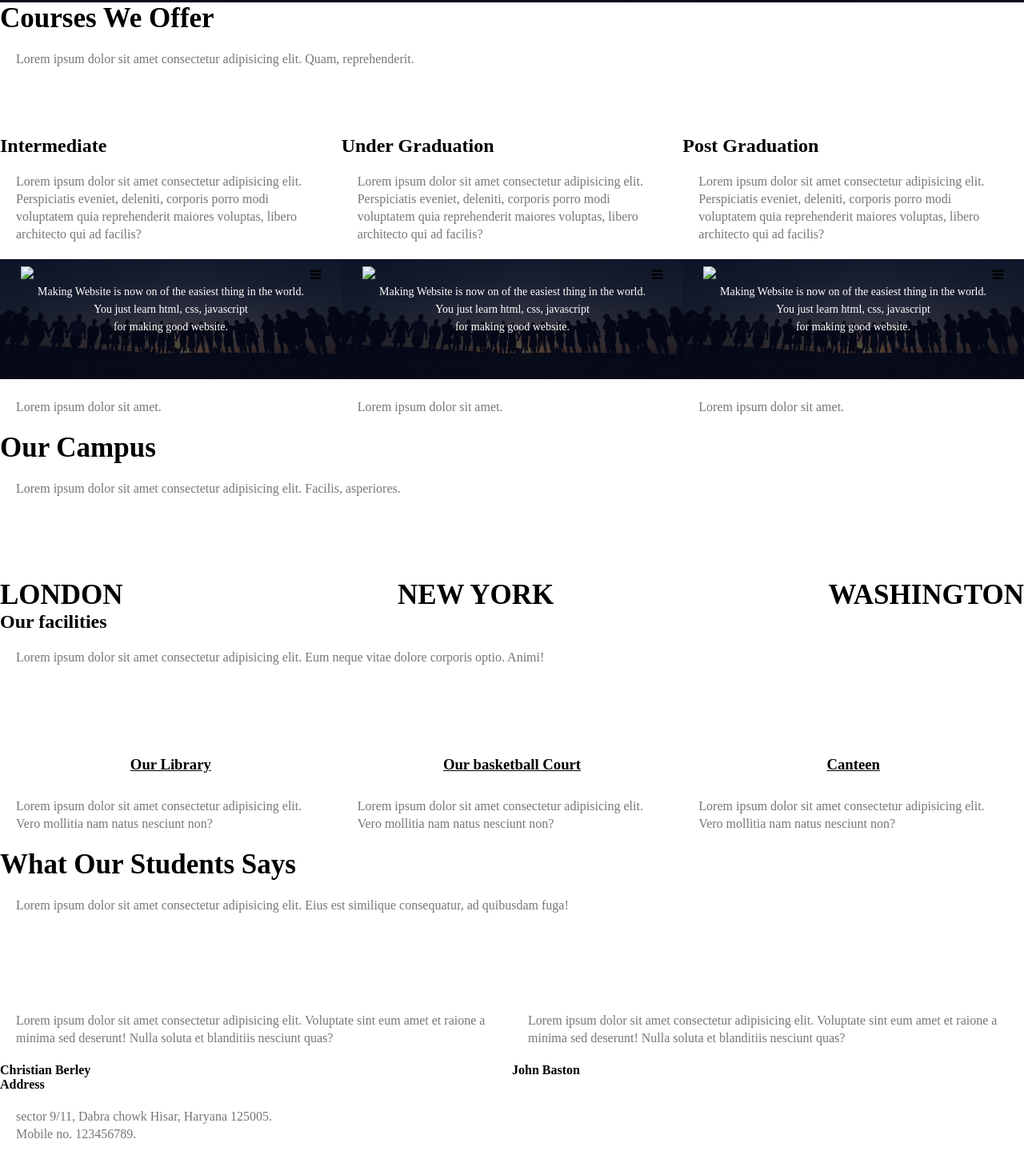
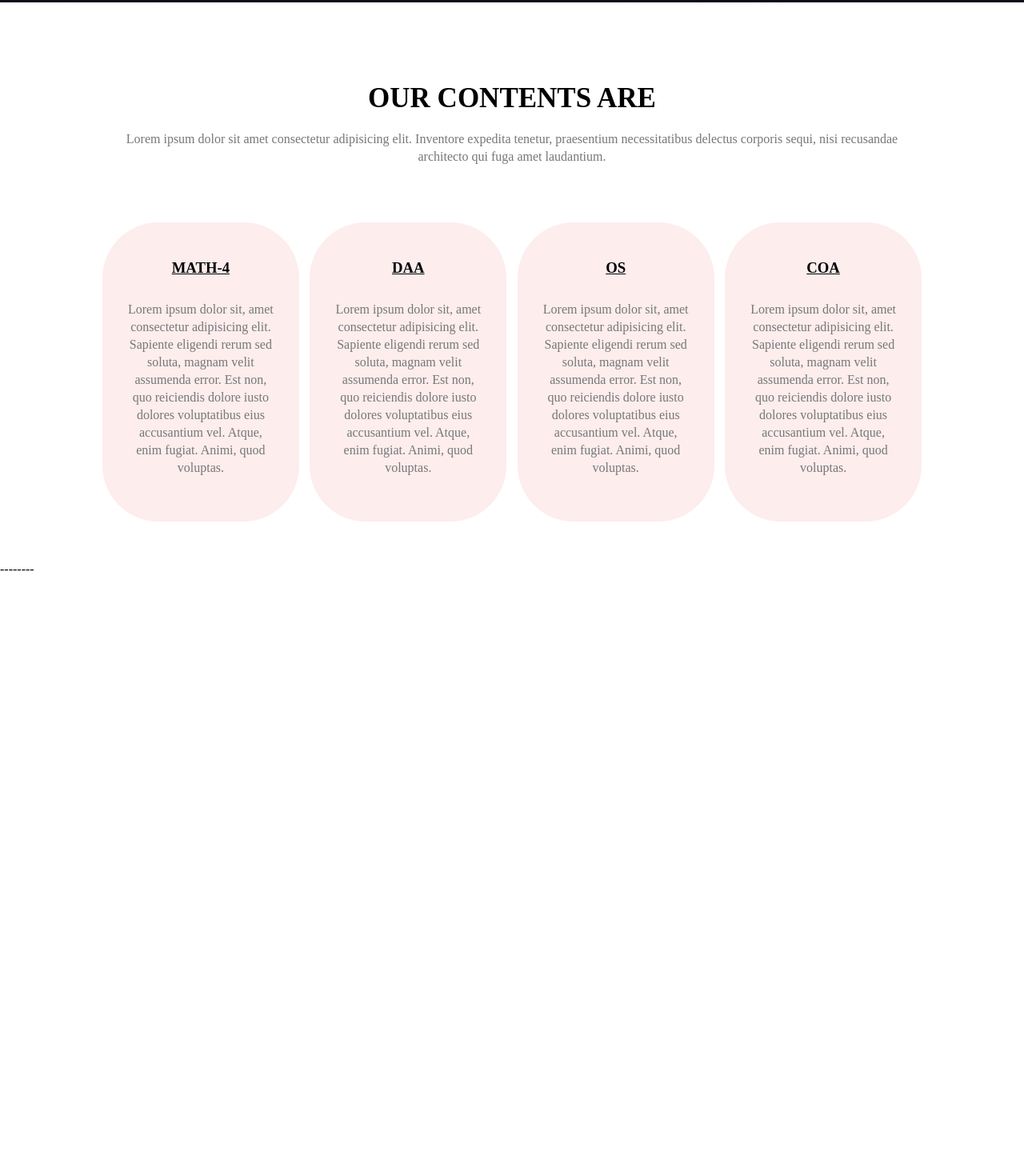
Before and after one commit to Albstrow/study.github.io, a plain HTML site: page index.html in a window 1280 px wide. Shown: the part 797-2246 px from the top of the page at 80% size. After the commit the page ends 1518 px from the top, so only its background shows below. Drawn offline with Linux system fonts and the light colour scheme; a web font is replaced by a local one.

Commit message:
Update index.html

```diff
--- a/index.html
+++ b/index.html
@@ -1,171 +1,76 @@
+
 <!DOCTYPE html>
 <html lang="en">
-
 <head>
     <meta charset="UTF-8">
     <meta http-equiv="X-UA-Compatible" content="IE=edge">
     <meta name="viewport" content="width=device-width, initial-scale=1.0">
-    <title>Website Design</title>
-    <link rel="stylesheet" href="style.css">
+    <title>Study Website for poor student</title>
     <link rel="preconnect" href="https://fonts.googleapis.com">
 <link rel="preconnect" href="https://fonts.gstatic.com" crossorigin>
-    <link
-        href="https://fonts.googleapis.com/css2?family=Baloo+Bhai+2:wght@600&family=Open+Sans:wght@300;400&family=Poppins:ital,wght@0,200;0,300;0,700;1,300&family=Roboto:ital,wght@0,100;0,300;1,100&display=swap"
-        rel="stylesheet">
-    <link rel="stylesheet" href="https://stackpath.bootstrapcdn.com/font-awesome/4.7.0/css/font-awesome.min.css">
+<link href="https://fonts.googleapis.com/css2?family=Baloo+Bhaina+2&display=swap" rel="stylesheet">
+    <link rel="stylesheet" href="style.css">
+<link rel="stylesheet" href="https://cdn.jsdelivr.net/npm/@fortawesome/fontawesome-free@5.15.4/css/fontawesome.min.css">
 </head>
-
 <body>
     <section class="header">
         <nav>
-            <a href="project.html"><img src="images/logo.png"></a>
-            <div class="nav-links" id="nav-Links">
-                <i class="fa fa-times" onclick="hideMenu()"></i>
+            <a href='/'><img src= ""></a>
+            <div class="nav-links" id="corona">
+                <i class="fa-solid fa-bars" onclick="hidemenu()"></i>
+
                 <ul>
-                    <li><a href="#">Home</a></li>
-                    <li><a href="#">About</a></li>
-                    <li><a href="#">Course</a></li>
-                    <li><a href="#">Blog</a></li>
-                    <li><a href="#">Contact</a></li>
+                    <li><a href="#">HOME</a></li>
+                    <li><a href="#">ABOUT US</a></li>
+                    <li><a href="#">CONTACT US</a></li>
+                    <li><a href="#">BLOG</a></li>
                 </ul>
             </div>
-            <i class="fa fa-bars" onclick="showMenu()"></i>
+            <i class="fa-solid fa-bars" onclick="showmenu()"></i>
         </nav>
+
 <div class="text-box">
-            <h1>World Biggest University</h1>
-            <p>Making Website is now on of the easiest thing in the world. You just learn html, css, javascript<br> for
-                making good website.</p>
-            <a href="" class="check-it">Visit us to know more</a>
+    <h1>World best learning platform</h1>
+    <p>Lorem, ipsum dolor sit amet consectetur adipisicing elit. Dolor perferendis deleniti commodi porro ex voluptas ab assumenda, sapiente dignissimos repellat? Fuga in voluptatem illo, minus similique placeat, fugit dolorem quasi id eligendi aut accusantium?</p>
+    <a href="" class="btn">Explore us to know more</a>
 </div>
     </section>
-<!-- course -->
-        <section class="course">
-            <h1>Courses We Offer</h1>
-            <p>Lorem ipsum dolor sit amet consectetur adipisicing elit. Quam, reprehenderit.</p>
+    <!-- ---CONTENT----- -->
+
+<section class="content">
+       <h1>OUR CONTENTS ARE </h1>
+       <p>Lorem ipsum dolor sit amet consectetur adipisicing elit. Inventore expedita tenetur, praesentium necessitatibus delectus corporis sequi, nisi recusandae architecto qui fuga amet laudantium.</p>
        <div class="row">
-                <div class="course-col">
-                     <h2>Intermediate</h2>
-                <p>Lorem ipsum dolor sit amet consectetur adipisicing elit. Perspiciatis eveniet, deleniti, corporis porro modi voluptatem quia reprehenderit maiores voluptas, libero architecto qui ad facilis?</p>
-                <div class="course-col-1">
-                <iframe width="100%" height="100%" src="#" title="YouTube video player" frameborder="0" allow="accelerometer; autoplay; clipboard-write; encrypted-media; gyroscope; picture-in-picture" allowfullscreen></iframe>
-                <p>Lorem ipsum dolor sit amet.</p>
-            </div>                </div>
-                <div class="course-col">
-                    <h2>Under Graduation</h2>
-                    <p>Lorem ipsum dolor sit amet consectetur adipisicing elit. Perspiciatis eveniet, deleniti, corporis porro modi voluptatem quia reprehenderit maiores voluptas, libero architecto qui ad facilis?</p>
-                    <div class="course-col-1">
-                    <iframe width="100%" height="100%" src="#" title="YouTube video player" frameborder="0" allow="accelerometer; autoplay; clipboard-write; encrypted-media; gyroscope; picture-in-picture" allowfullscreen></iframe>
-                    <p>Lorem ipsum dolor sit amet.</p>
+           <div class="class-col">
+               <h3>MATH-4</h3>
+               <p>Lorem ipsum dolor sit, amet consectetur adipisicing elit. Sapiente eligendi rerum sed soluta, magnam velit assumenda error. Est non, quo reiciendis dolore iusto dolores voluptatibus eius accusantium vel. Atque, enim fugiat. Animi, quod voluptas.</p>
            </div>
+           <div class="class-col">
+            <h3>DAA</h3>
+            <p>Lorem ipsum dolor sit, amet consectetur adipisicing elit. Sapiente eligendi rerum sed soluta, magnam velit assumenda error. Est non, quo reiciendis dolore iusto dolores voluptatibus eius accusantium vel. Atque, enim fugiat. Animi, quod voluptas.</p>
         </div>
-                <div class="course-col">
-                    <h2>Post Graduation</h2>
-                    <p>Lorem ipsum dolor sit amet consectetur adipisicing elit. Perspiciatis eveniet, deleniti, corporis porro modi voluptatem quia reprehenderit maiores voluptas, libero architecto qui ad facilis?</p>
-                    <div class="course-col-1">
-                    <iframe width="100%" height="100%" src="#" title="YouTube video player" frameborder="0" allow="accelerometer; autoplay; clipboard-write; encrypted-media; gyroscope; picture-in-picture" allowfullscreen></iframe>
-                    <p>Lorem ipsum dolor sit amet.</p>
+        <div class="class-col">
+            <h3>OS</h3>
+            <p>Lorem ipsum dolor sit, amet consectetur adipisicing elit. Sapiente eligendi rerum sed soluta, magnam velit assumenda error. Est non, quo reiciendis dolore iusto dolores voluptatibus eius accusantium vel. Atque, enim fugiat. Animi, quod voluptas.</p>
         </div>
-                </div>
-            </div>
-        </section>
-        <!-- campus -->
-        <section class="campus">
-            <h1>Our Campus</h1>
-            <p>Lorem ipsum dolor sit amet consectetur adipisicing elit. Facilis, asperiores.</p>
-            <div class="row">
-                <div class="campus-col">
-                    <img src="images/london.png" alt="">
-                    <div class="layer">
-                        <h1>LONDON</h1>
-                    </div>
-                </div>
-                <div class="campus-col">
-                    <img src="images/newyork.png" alt="">
-                    <div class="layer">
-                        <h1>NEW YORK</h1>
-                    </div>
-                </div>
-                <div class="campus-col">
-                    <img src="images/washington.png" alt="">
-                    <div class="layer">
-                        <h1>WASHINGTON</h1>
-                    </div>
-                </div>
-            </div>
-        </section>
-        <section class="facilities">
-            <h2>Our facilities</h2>
-            <p>Lorem ipsum dolor sit amet consectetur adipisicing elit. Eum neque vitae dolore corporis optio. Animi!</p>
-            <div class="row">
-               <div class="facilities-col">
-                   <img src="images/library.png" alt="">
-                   <h3>Our Library</h3>
-                   <p>Lorem ipsum dolor sit amet consectetur adipisicing elit. Vero mollitia nam natus nesciunt non?</p>
-               </div>
-               <div class="facilities-col">
-                  <img src="images/basketball.png" alt="">
-                  <h3>Our basketball Court</h3>
-                  <p>Lorem ipsum dolor sit amet consectetur adipisicing elit. Vero mollitia nam natus nesciunt non?</p>
-              </div>
-              <div class="facilities-col">
-                  <img src="images/cafeteria.png" alt="">
-                  <h3>Canteen</h3>
-                  <p>Lorem ipsum dolor sit amet consectetur adipisicing elit. Vero mollitia nam natus nesciunt non?</p>
-              </div>
-            </div>
-          </section>
-          <!-- testimonials -->
-          <section class="testimonials">
-            <h1>What Our Students Says</h1>
-            <p>Lorem ipsum dolor sit amet consectetur adipisicing elit. Eius est similique consequatur, ad quibusdam fuga!
-            </p>
-            <div class="row">
-                <div class="testimonials-cols">
-                    <img src="images/user1.jpg" alt="">
-                    <p>Lorem ipsum dolor sit amet consectetur adipisicing elit. Voluptate sint eum amet et raione a minima sed deserunt! Nulla soluta et blanditiis nesciunt quas?</p>
-                    <h4>Christian Berley</h2>
-                      <!-- <i class="fa fa-star"></i>
-                      <i class="fa fa-star"></i>
-                      <i class="fa fa-star"></i>
-                      <i class="fa fa-star"></i>
-                      <i class="fa fa-star-o"></i> -->
-                </div>
-                <div class="testimonials-cols">
-                  <img src="images/user2.jpg" alt="">
-                  <p>Lorem ipsum dolor sit amet consectetur adipisicing elit. Voluptate sint eum amet et raione a minima sed deserunt! Nulla soluta et blanditiis nesciunt quas?</p>
-                  <h4>John Baston</h2>
-                      <!-- <i class="fa fa-star"></i>
-                      <i class="fa fa-star"></i>
-                      <i class="fa fa-star"></i>
-                      <i class="fa fa-star"></i>
-                      <i class="fa fa-star-half-o"></i> -->
+        <div class="class-col">
+            <h3>COA</h3>
+            <p>Lorem ipsum dolor sit, amet consectetur adipisicing elit. Sapiente eligendi rerum sed soluta, magnam velit assumenda error. Est non, quo reiciendis dolore iusto dolores voluptatibus eius accusantium vel. Atque, enim fugiat. Animi, quod voluptas.</p>
         </div>
        </div>
 </section>
 
-        <section class="footer">
-            <h4>Address</h4>
-            <p>
-                sector 9/11, Dabra chowk Hisar, Haryana 125005.<br>
-                Mobile no. 123456789.
-            </p>
-            <div class="icons">
-                <!-- <a href="https://www.facebook.com" target="_blank"><i class="fa fa-facebook"></i> </a>
-                <a href="https://www.whatsapp.com" target="_blank"><i class="fa fa-whatsapp"></i></a>
-                <a href="https://www.twitter.com" target="_blank"><i class="fa fa-twitter"></i></a>
-                <a href="https://www.linkdin.com" target="_blank"><i class="fa fa-linkedin"></i></a>
-                <a href="https://www.instagram.com" target="_blank"><i class="fa fa-instagram"></i></a> -->
-                </div>
-        </section>
-        <!-- javascript -->
+
+--------
+
     <script>
-            var navLinks = document.getElementById("nav-Links");
-            function showMenu() {
-                navLinks.style.right = "0";
+    var corona = document.getElementById("corona");
+
+        function showmenu(){
+            corona.style.right="0";
         }
-            function hideMenu() {
-                navLinks.style.right = "-200px";
-            }
-        </script>
+        function hidemenu(){
+            corona.style.right="-200px"
+        }</script>
 </body>
 </html>
```
Lines whose indentation alone changed are shown as unchanged.
